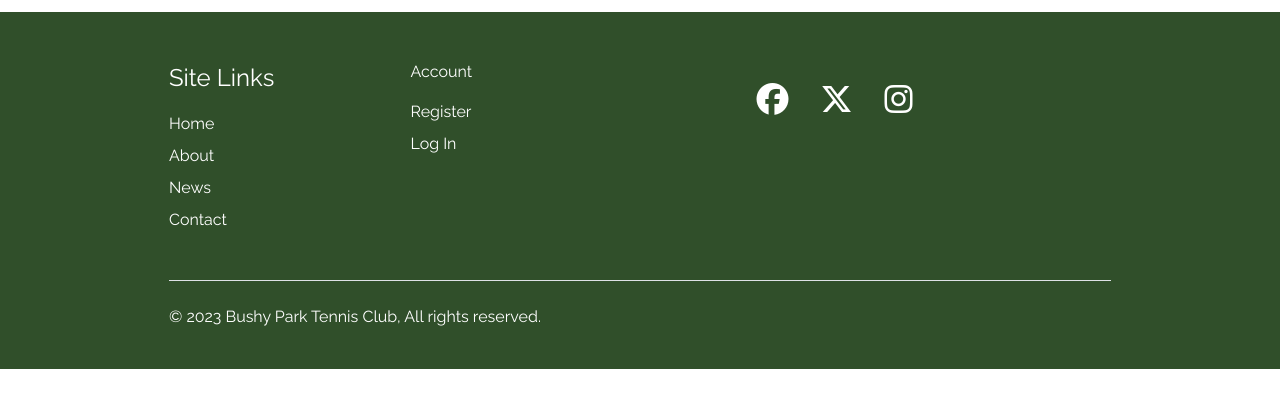
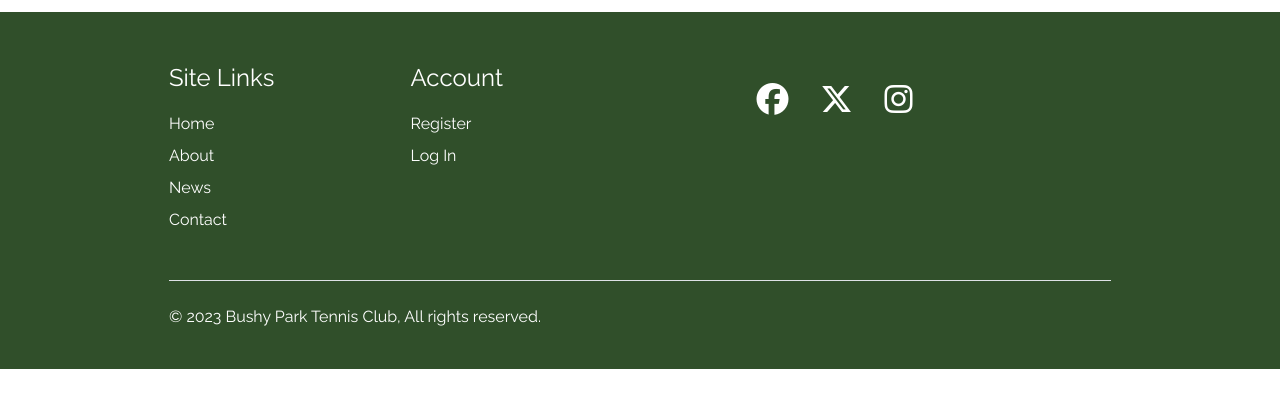
Before and after one commit to LewisMDillon/bushy-park-tennis-club-ld, a Django app: page /base in a window 1280 px wide. Shown: the part 61-469 px from the top of the page. Run offline with Django 3.2, Linux system fonts and the light colour scheme; some libraries are stand-ins or nearby versions.

Commit message:
Fix styling on footer links heading

```diff
--- a/website/templates/website/base.html
+++ b/website/templates/website/base.html
@@ -120,7 +120,7 @@
                             <li class="nav-item mb-2"><a href="{% url 'logout' %}" class="nav-link-footer p-0 text-body-secondary">Logout</a></li>
                         </ul>
                     {% else %}
-                        <p>Account</p>
+                        <p class="footer-link-heading">Account</p>
                         <ul class="nav flex-column">
                             <li class="nav-item mb-2"><a href="{% url 'register' %}" class="nav-link-footer p-0 text-body-secondary">Register</a></li>
                             <li class="nav-item mb-2"><a href="{% url 'login' %}" class="nav-link-footer p-0 text-body-secondary">Log In</a></li>
```
